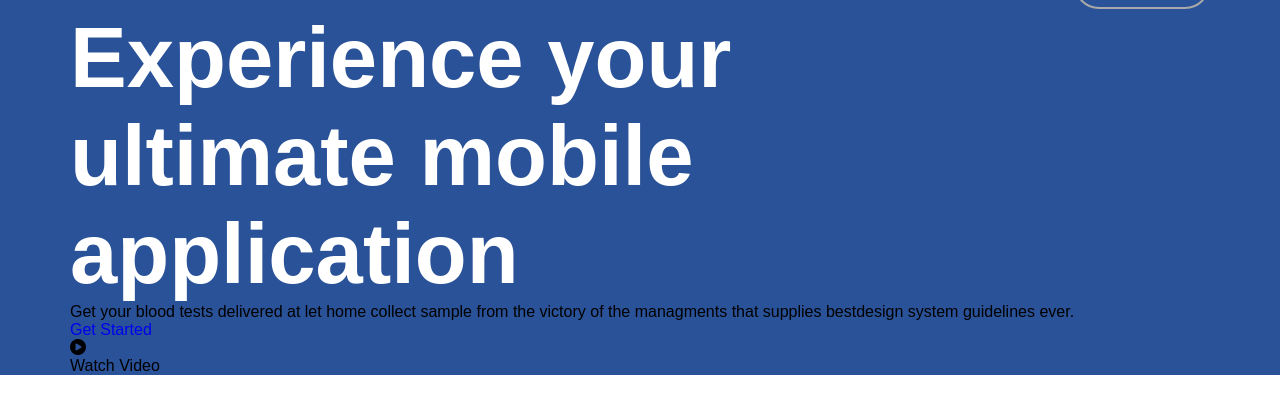
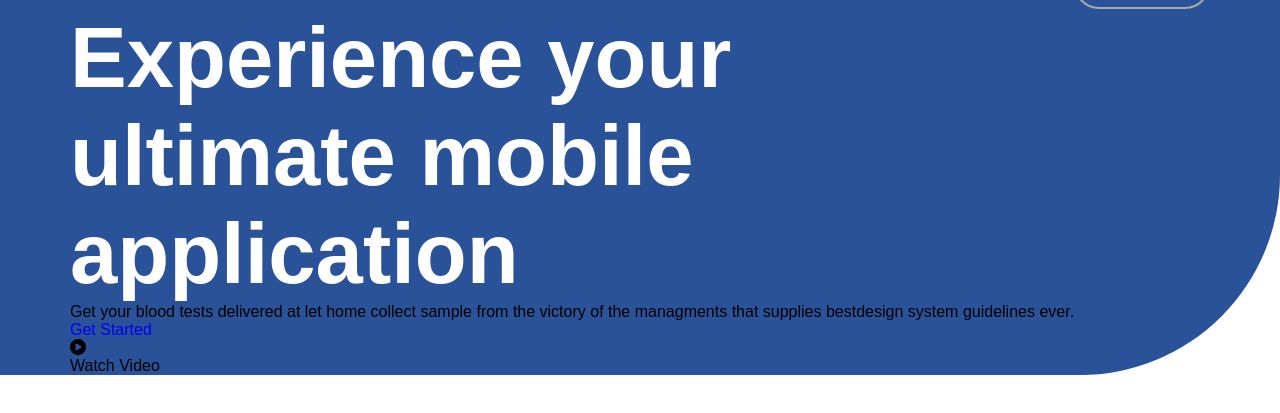
Before and after one commit to hhamidullohhub/landguru, a plain HTML site: page index.html in a window 1280 px wide. Shown: the part 43-456 px from the top of the page. Drawn offline with Linux system fonts and the light colour scheme.

Commit message:
border radius

```diff
--- a/css/style.css
+++ b/css/style.css
@@ -158,6 +158,7 @@ nav .container {
 
 main {
     background-color: #2A5298;
+    border-radius: 0px 0px 200px 0px;
 }
 
 .text-landguru {
```
